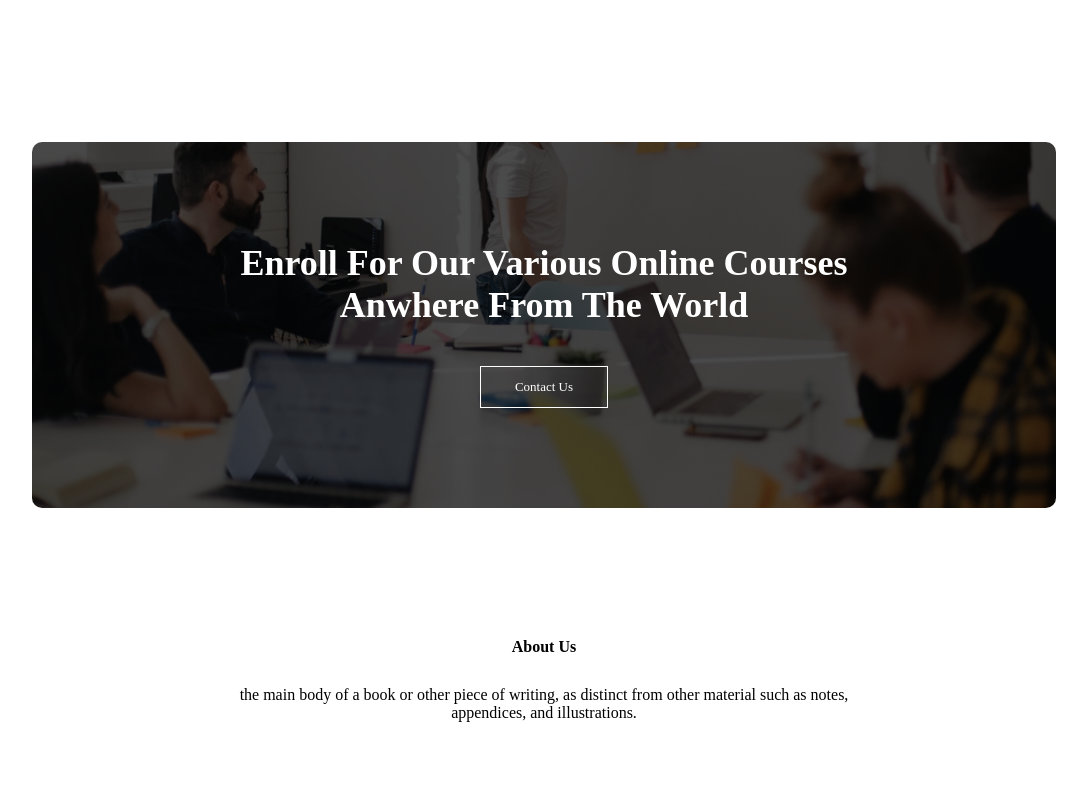
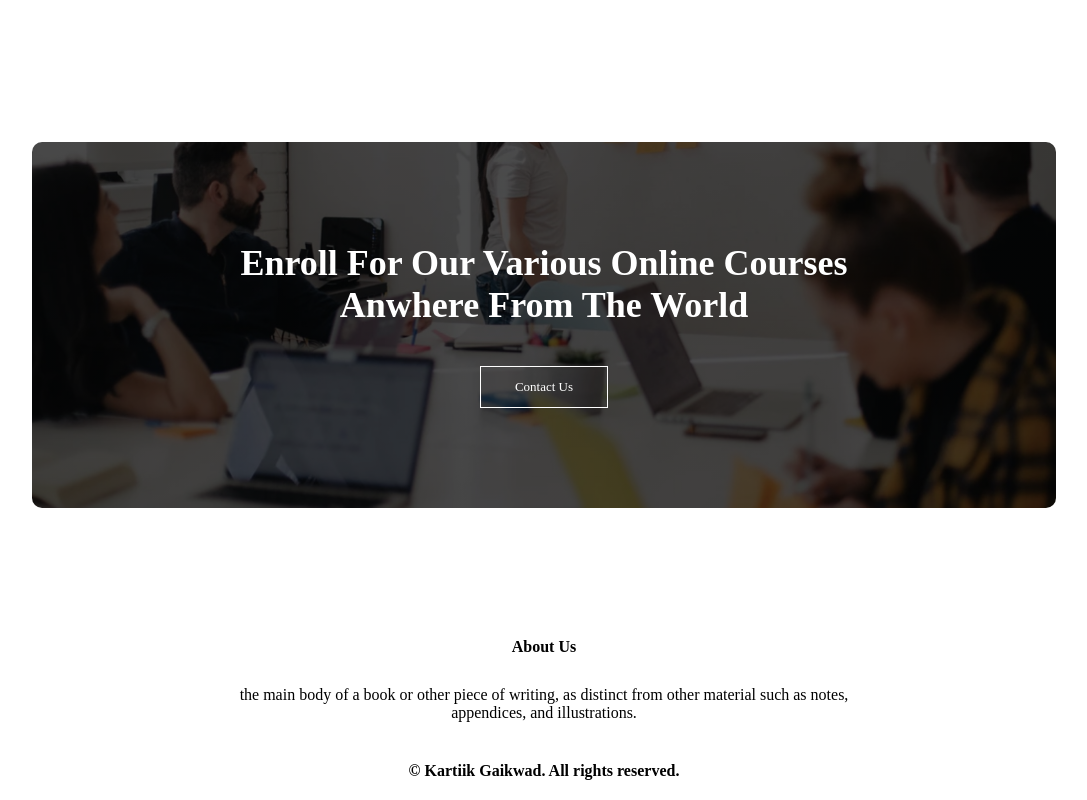
Before and after one commit to cipher997/KartikUniversity_website, a plain HTML site: page index.html in a window 1280 px wide. Shown: the part 3117-3917 px from the top of the page, without its empty margins (96-1183 px from the left). Before the commit the page ends 3869 px from the top, so only its background shows below. Drawn offline with Linux system fonts and the light colour scheme.

Commit message:
copy right

```diff
--- a/index.html
+++ b/index.html
@@ -151,6 +151,7 @@
 <section class="footer">
     <h4>About Us</h4>
     <p></p>the main body of a book or other piece of writing, as distinct from other material such as notes, <br>appendices, and illustrations.</p>
+        <h4>&copy Kartiik Gaikwad. All rights reserved.</h4>
 
 </section>
 
```
